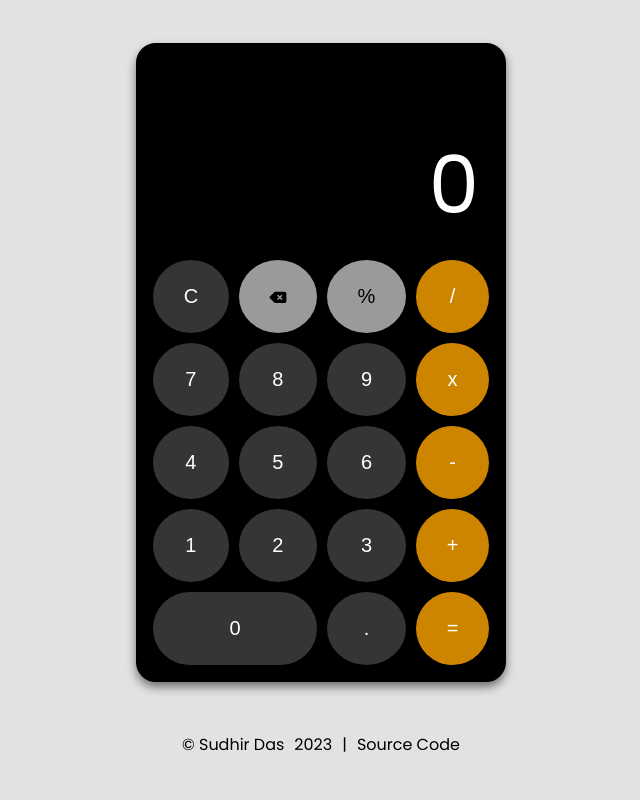
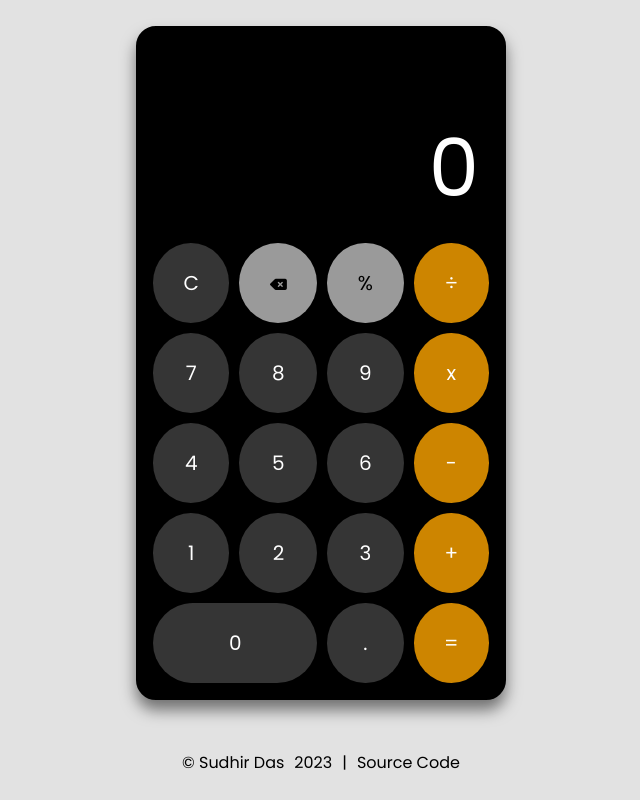
Before and after one commit to untserius/calculator, a plain HTML site: page index.html in a window 1280 px wide. Shown: the whole page, without its empty margins (319-959 px from the left). Drawn offline with Linux system fonts and the light colour scheme.

Commit message:
modified: readme.md

```diff
--- a/index.html
+++ b/index.html
@@ -3,6 +3,7 @@
 	<head>
 		<title>Calculator</title>
 		<meta name="viewport" content="width=device-width, initial-scale=1" />
+		<link rel="icon" type="image/x-icon" href="images/fav.webp" />
 		<link rel="preconnect" href="https://fonts.googleapis.com" />
 		<link rel="preconnect" href="https://fonts.gstatic.com" crossorigin />
 		<link
@@ -25,7 +26,7 @@
 						<i class="fa-solid fa-delete-left"></i>
 					</button>
 					<button id="whitebtn" onclick="percent('%')">%</button>
-					<button id="orangebtn" onclick="setOperator('/')">/</button>
+					<button id="orangebtn" onclick="setOperator('/')">÷</button>
 					<button onclick="showNumber(7)">7</button>
 					<button onclick="showNumber(8)">8</button>
 					<button onclick="showNumber(9)">9</button>
--- a/style.css
+++ b/style.css
@@ -21,7 +21,7 @@
 	border-radius: 20px;
 	height: fit-content;
 	width: 370px;
-	box-shadow: 0px 5px 10px 0px rgba(0, 0, 0, 0.5);
+	box-shadow: 0px 10px 15px 0px rgba(0, 0, 0, 0.5);
 	transition: all 0.2s;
 }
 
@@ -54,6 +54,7 @@
 button {
 	padding: 25px;
 	color: #fff;
+	font-family: "Poppins", sans-serif;
 	font-size: 20px;
 	border-radius: 50%;
 	border: 0;
```
Also changed, not shown: images/fav.webp (added), 1 other file.
